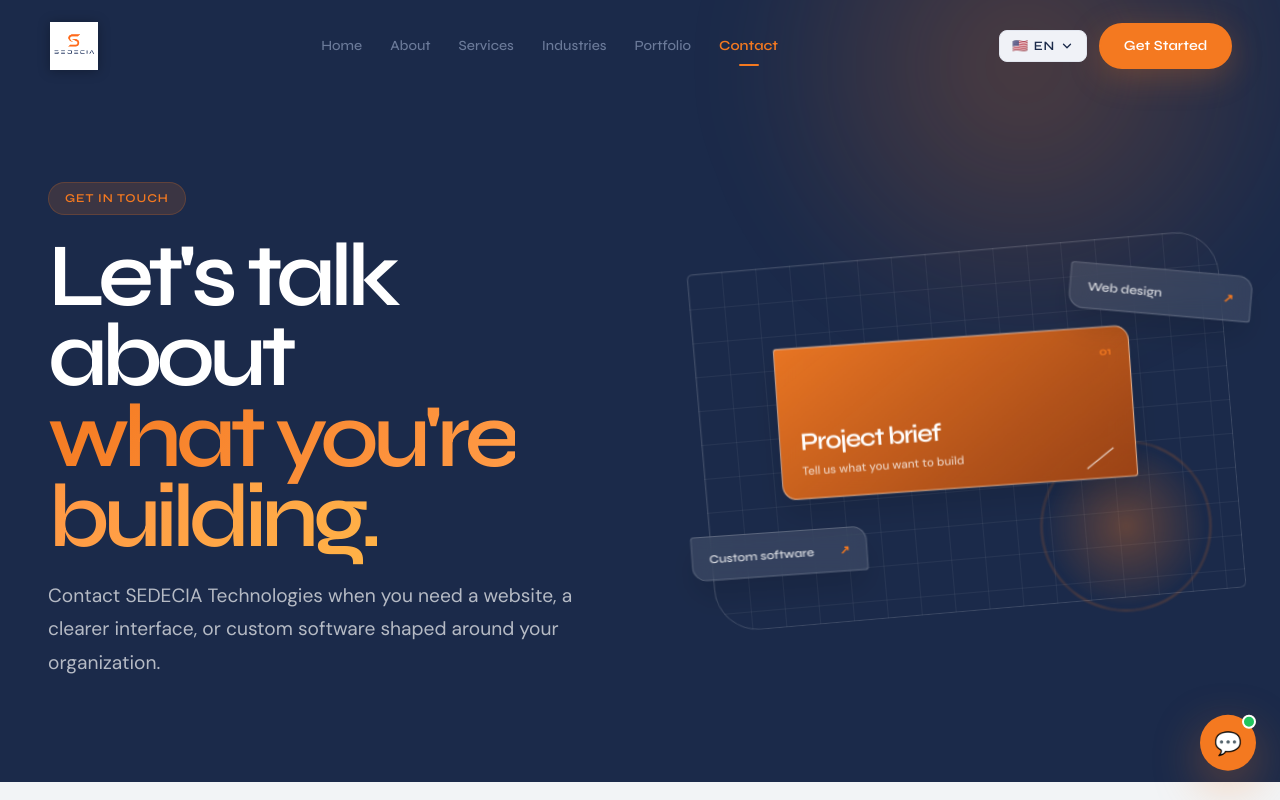
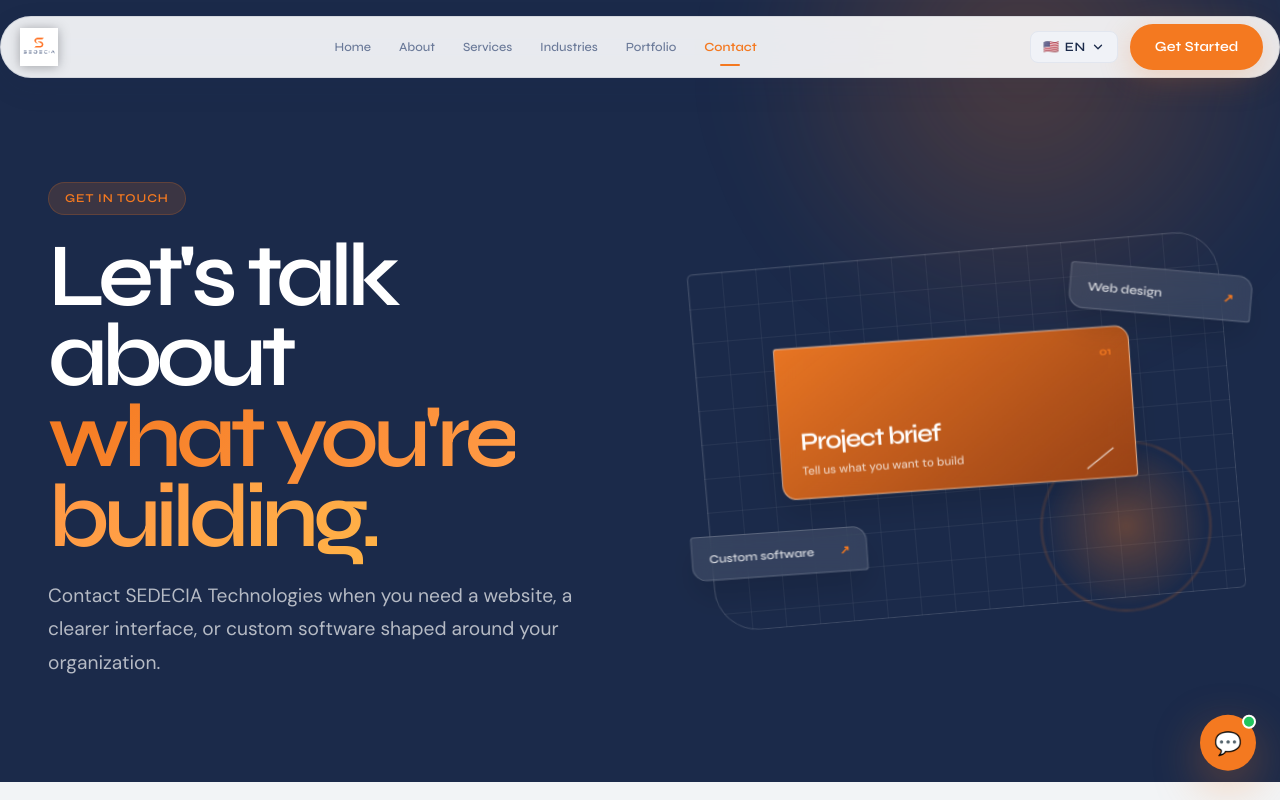
Before and after one commit to yerondereje432/sedecia, a React (Vite) app: page /contact in a window 1280 px wide. Shown: the top 800 px of the page. Built offline with nearby package versions, Linux system fonts and the light colour scheme.

Commit message:
Add styles for navbar and scrolling behavior

```diff
--- a/src/components/layout/Navbar.css
+++ b/src/components/layout/Navbar.css
@@ -280,3 +280,14 @@
 /* RTL Support */
 [dir="rtl"] .navbar__actions { margin-left: 0; margin-right: auto; }
 [dir="rtl"] .lang-switcher__dropdown { right: auto; left: 0; }
+
+
+/* Shared floating navigation treatment */
+.navbar { padding-top:1rem; }
+.navbar__inner { min-height:58px; padding-block:.45rem; padding-inline:1rem; border:1px solid rgba(27,42,74,.1); border-radius:999px; background:rgba(255,255,255,.9); backdrop-filter:blur(18px) saturate(150%); box-shadow:0 10px 30px rgba(27,42,74,.08); }
+.navbar--scrolled { background:transparent; border-bottom:0; box-shadow:none; padding-block:.75rem; }
+.navbar--scrolled .navbar__inner { box-shadow:0 14px 38px rgba(27,42,74,.12); }
+.navbar__link { font-size:.78rem; }
+.navbar__logo-icon { width:44px; height:44px; }
+.navbar__logo-icon img { max-height:38px; }
+@media (max-width:768px) { .navbar__inner { border-radius:18px; padding-inline:.75rem; } .navbar__actions { gap:.35rem; } }
```
